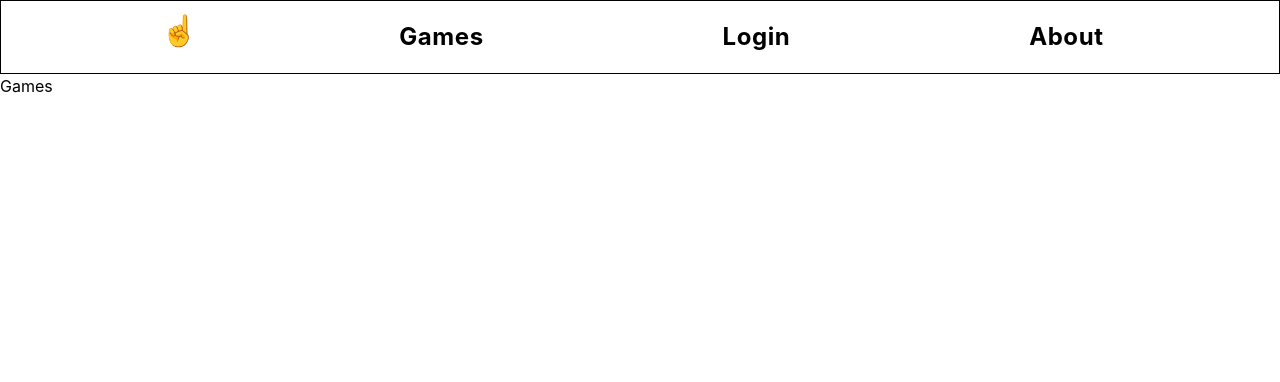
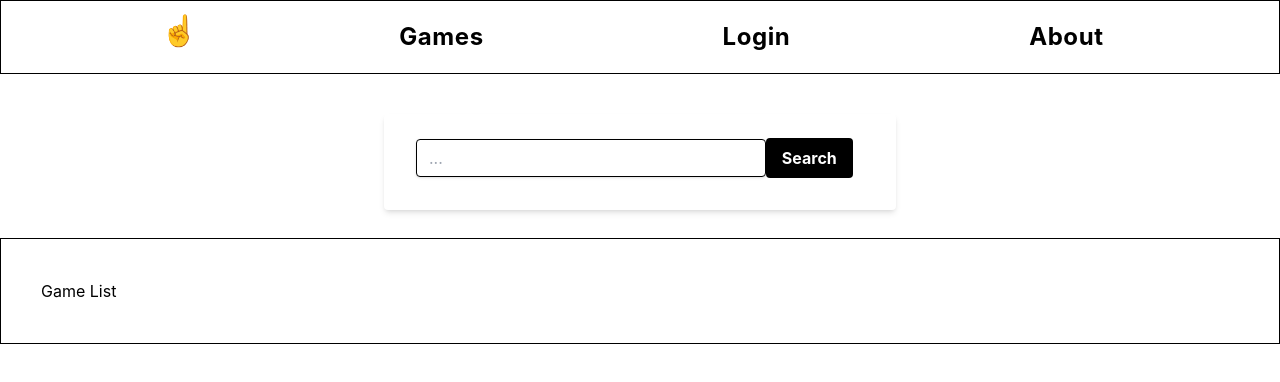
Before and after one commit to jexica-dev/react-spring-team, a React (Create React App) app in the folder client/: page /games in a window 1280 px wide. Shown: the top 382 px of the page. Built offline with nearby package versions, Linux system fonts and the light colour scheme.

Commit message:
adding search bar and game containers

```diff
--- /dev/null
+++ b/client/src/Components/Game/GameSearch.jsx
@@ -0,0 +1,35 @@
+import React from "react";
+
+export default function GameSearch() {
+  return (
+    <>
+      <div className="grid w-screen justify-items-center pt-10">
+        <div className="w-full max-w-lg">
+          <div className="bg-white shadow-md rounded px-8 pt-6 pb-8 mb-7">
+            {/* <div className="grid w-full justify-items-center h-10">
+              <label className="text-xl">Search</label>
+            </div> */}
+            <div className="flex items-center justify-between">
+              <input
+                className="shadow appearance-none border rounded w-full py-2 px-3 text-gray-700 leading-tight focus:outline-none focus:shadow-outline"
+                id="search-value"
+                type="text"
+                placeholder="..."
+                // autoComplete="true"
+              />
+              <div className="w-32">
+                <button
+                  className="bg-black hover:bg-white hover:text-black hover:border text-white font-bold py-2 px-4 rounded  "
+                  type="button"
+                  // onClick={}
+                >
+                  Search
+                </button>
+              </div>
+            </div>
+          </div>
+        </div>
+      </div>
+    </>
+  );
+}
--- a/client/src/Components/Game/GamesContainer.jsx
+++ b/client/src/Components/Game/GamesContainer.jsx
@@ -1,7 +1,7 @@
 import React, { Component } from "react";
-import GameCard from "./GameCard";
+// import "./ProductCards.css";
 
-class GameCards extends Component {
+class GameContainer extends Component {
   constructor() {
     super();
     this.state = {
@@ -9,32 +9,34 @@ class GameCards extends Component {
     };
   }
 
-  async componentDidMount() {
-    const games = await getgames();
-    this.setState({ games });
-  }
+  // async componentDidMount() {
+  //   const games = await getgames();
+  //   this.setState({ games });
+  // }
 
   render() {
-    const CARDS = this.state.games
-      .reverse()
-      .map((game, index) =>
-        index < 8 ? (
-          <GameCard
-            _id={game._id}
-            name={game.name}
-            imgURL={game.imgURL}
-            key={index}
-          />
-        ) : null
-      );
+    // const CARDS = this.state.games
+    //   .reverse()
+    //   .map((game, index) =>
+    //     index < 8 ? (
+    //       <GameCard
+    //         _id={game._id}
+    //         name={game.name}
+    //         imgURL={game.imgURL}
+    //         key={index}
+    //       />
+    //     ) : null
+    //   );
 
     return (
-      <div className="game-cards">
-        <div className="latest">LATEST</div>
-        <div className="cards">{CARDS}</div>
+      <div className="border border-black">
+        <div className="game-cards">
+          <div className="p-10 latest">Game List</div>
+          {/* <div className="cards">{CARDS}</div> */}
+        </div>
       </div>
     );
   }
 }
 
-export default GameCards;
+export default GameContainer;
--- a/client/src/Screens/About.jsx
+++ b/client/src/Screens/About.jsx
@@ -4,7 +4,26 @@ import Layout from "../Components/Layout/Layout";
 export default function About() {
   return (
     <div>
-      <Layout>About</Layout>
+      <Layout>
+        <div className="grid w-screen justify-items-center pt-10">
+          <div className="w-full max-w-lg">
+            <div className="bg-white shadow-md rounded px-8 pt-6 pb-8 mb-7">
+              <div className="grid w-full justify-items-center h-10">
+                <label className="text-xl">About</label>
+              </div>
+              <p>
+                Lorem ipsum dolor sit amet, consectetur adipiscing elit, sed do
+                eiusmod tempor incididunt ut labore et dolore magna aliqua. Ut
+                enim ad minim veniam, quis nostrud exercitation ullamco laboris
+                nisi ut aliquip ex ea commodo consequat. Duis aute irure dolor
+                in reprehenderit in voluptate velit esse cillum dolore eu fugiat
+                nulla pariatur. Excepteur sint occaecat cupidatat non proident,
+                sunt in culpa qui officia deserunt mollit anim id est laborum.
+              </p>
+            </div>
+          </div>
+        </div>
+      </Layout>
     </div>
   );
 }
--- a/client/src/Screens/Games.jsx
+++ b/client/src/Screens/Games.jsx
@@ -1,10 +1,15 @@
 import React from "react";
+import GameContainer from "../Components/Game/GamesContainer";
+import GameSearch from "../Components/Game/GameSearch";
 import Layout from "../Components/Layout/Layout";
 
 export default function Games() {
   return (
     <div>
-      <Layout>Games</Layout>
+      <Layout>
+        <GameSearch />
+        <GameContainer />
+      </Layout>
     </div>
   );
 }
```
